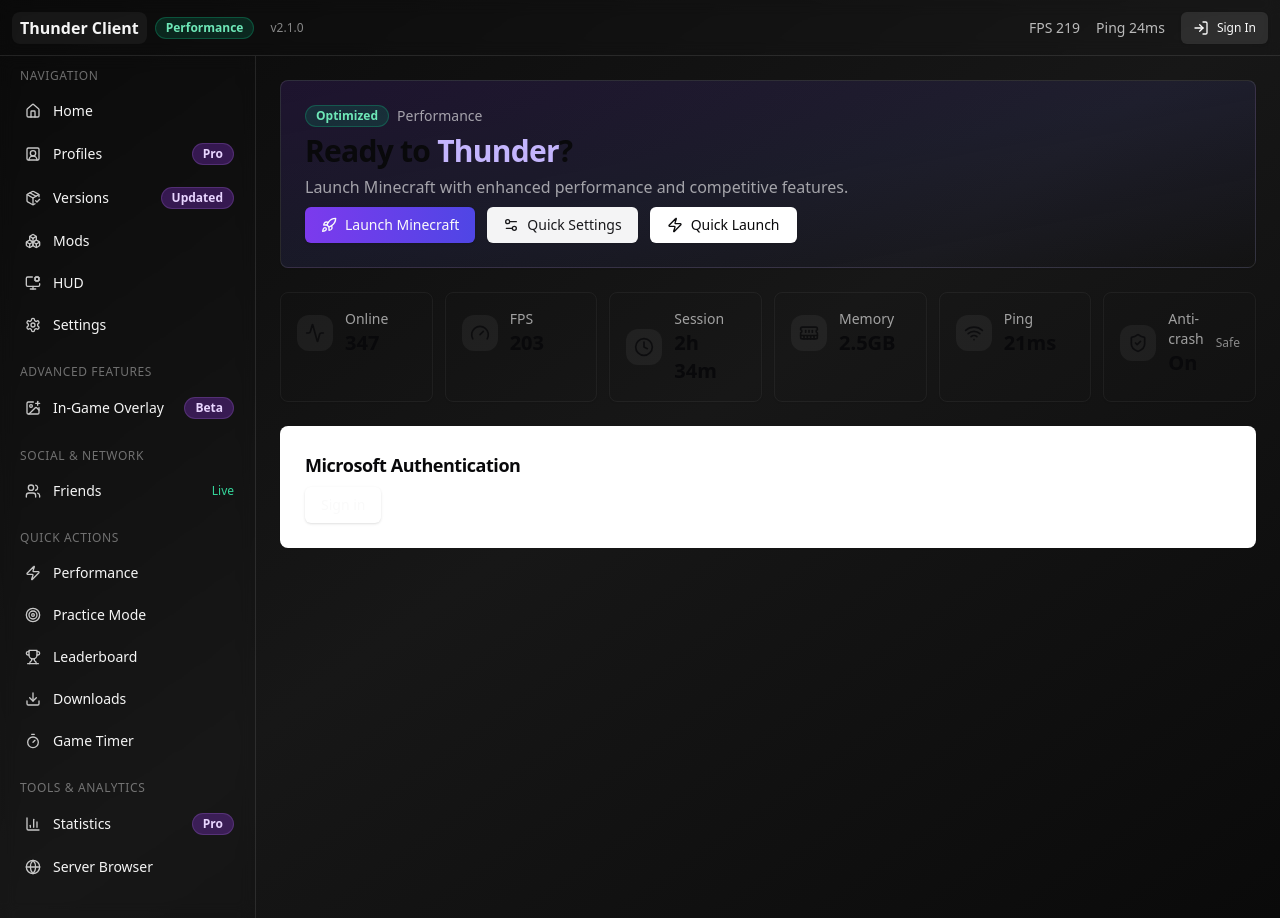
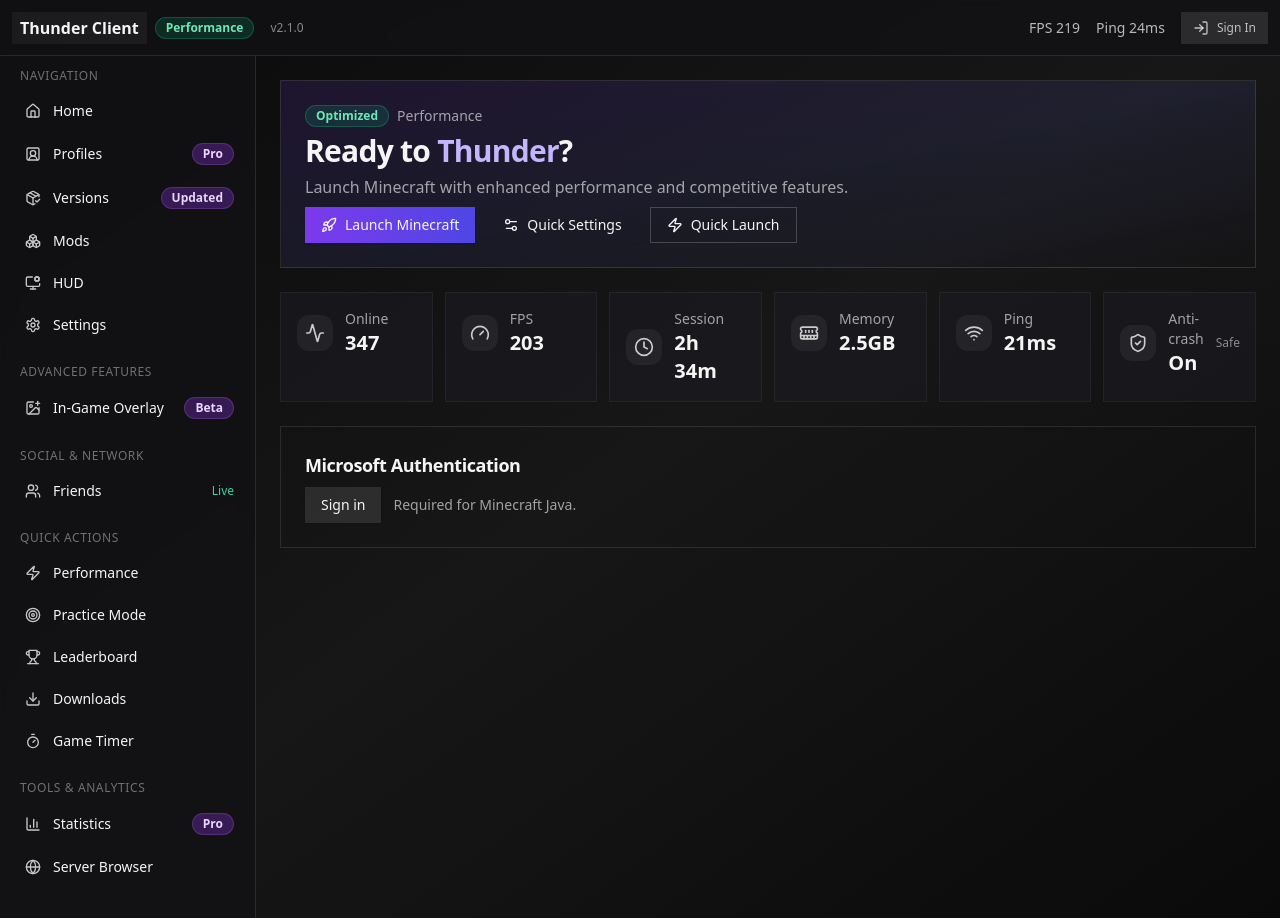
Before and after one commit to isahakgaming-beep/thunderclient, a Next.js app in the folder thunder-client/: page / in a window 1280 px wide. Built offline with nearby package versions, Linux system fonts and the light colour scheme.

Commit message:
Update globals.css

```diff
--- a/thunder-client/src/app/globals.css
+++ b/thunder-client/src/app/globals.css
@@ -2,68 +2,13 @@
 @tailwind components;
 @tailwind utilities;
 
-@layer base {
-  :root {
-    --background: 0 0% 100%;
-    --foreground: 240 10% 3.9%;
-    --card: 0 0% 100%;
-    --card-foreground: 240 10% 3.9%;
-    --popover: 0 0% 100%;
-    --popover-foreground: 240 10% 3.9%;
-    --primary: 240 5.9% 10%;
-    --primary-foreground: 0 0% 98%;
-    --secondary: 240 4.8% 95.9%;
-    --secondary-foreground: 240 5.9% 10%;
-    --muted: 240 4.8% 95.9%;
-    --muted-foreground: 240 3.8% 46.1%;
-    --accent: 240 4.8% 95.9%;
-    --accent-foreground: 240 5.9% 10%;
-    --destructive: 0 84.2% 60.2%;
-    --destructive-foreground: 0 0% 98%;
-    --border: 240 5.9% 90%;
-    --input: 240 5.9% 90%;
-    --ring: 240 5.9% 10%;
-    --radius: 0.5rem;
-    --chart-1: 12 76% 61%;
-    --chart-2: 173 58% 39%;
-    --chart-3: 197 37% 24%;
-    --chart-4: 43 74% 66%;
-    --chart-5: 27 87% 67%;
-  }
+:root {
+  --sidebar: 18 18 22; /* neutral-900-ish */
+  --topbar: 18 18 22;
+  --elev: 28 28 34;
+}
+.bg-sidebar\/80 { background-color: rgb(var(--sidebar) / 0.8); }
+.bg-topbar\/80 { background-color: rgb(var(--topbar) / 0.8); }
+.bg-elev\/60   { background-color: rgb(var(--elev) / 0.6); }
 
-  .dark {
-    --background: 240 10% 3.9%;
-    --foreground: 0 0% 98%;
-    --card: 240 10% 3.9%;
-    --card-foreground: 0 0% 98%;
-    --popover: 240 10% 3.9%;
-    --popover-foreground: 0 0% 98%;
-    --primary: 0 0% 98%;
-    --primary-foreground: 240 5.9% 10%;
-    --secondary: 240 3.7% 15.9%;
-    --secondary-foreground: 0 0% 98%;
-    --muted: 240 3.7% 15.9%;
-    --muted-foreground: 240 5% 64.9%;
-    --accent: 240 3.7% 15.9%;
-    --accent-foreground: 0 0% 98%;
-    --destructive: 0 62.8% 30.6%;
-    --destructive-foreground: 0 0% 98%;
-    --border: 240 3.7% 15.9%;
-    --input: 240 3.7% 15.9%;
-    --ring: 240 4.9% 83.9%;
-    --chart-1: 220 70% 50%;
-    --chart-2: 160 60% 45%;
-    --chart-3: 30 80% 55%;
-    --chart-4: 280 65% 60%;
-    --chart-5: 340 75% 55%;
-  }
-}
-
-@layer base {
-  * {
-    @apply border-border;
-  }
-  body {
-    @apply bg-background text-foreground;
-  }
-}
+body { color-scheme: dark; }
```
